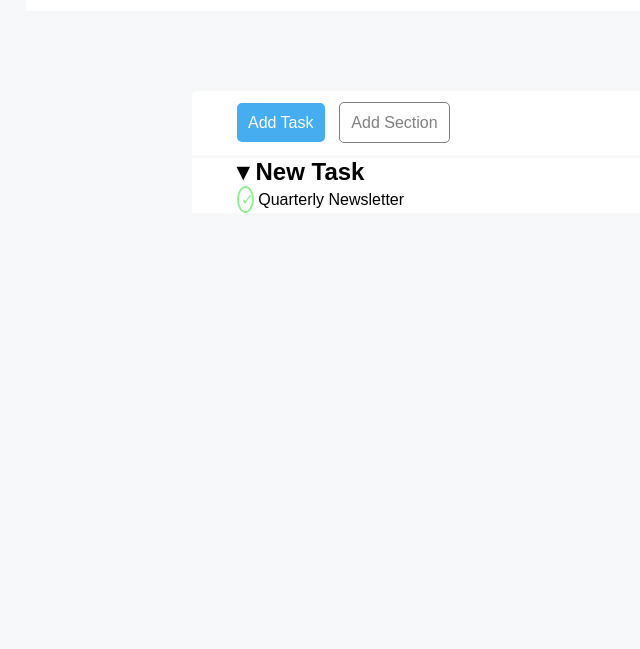
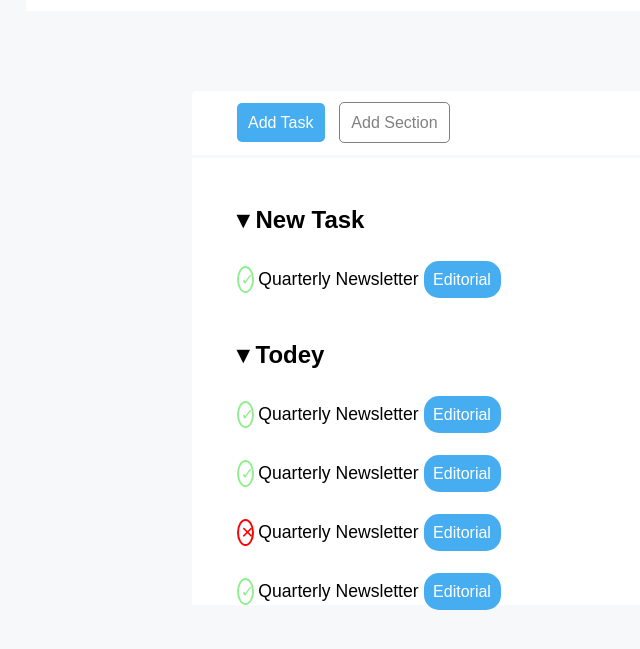
Before and after one commit to ImBlindForU/html-css-toboolist, a plain HTML site: page index.html in a window 1280 px wide. Shown: the part 69-718 px from the top of the page, without its empty margins (0-640 px from the left). Drawn offline with Linux system fonts and the light colour scheme.

Commit message:
main prima sezione e inizio seconda sezione

```diff
--- a/css/style.css
+++ b/css/style.css
@@ -68,8 +68,16 @@ header{
 
 ul{
     list-style-type: none;
+    padding-top: 3rem;
 }
 
+li{
+    padding-top: 2rem;
+}
+.font{
+    font-size: 1.1rem;
+    font-weight: 5390;
+}
 .circle{
     border: 2px solid black;
     padding: 2px;
@@ -83,3 +91,35 @@ ul{
     border-color: lightgreen;
     color: lightgreen;
 }
+
+.red{
+    border-color: red;
+    color: red;
+}
+
+.label{
+    color: white;
+    padding: 0.6rem;
+    border-radius: 15px;
+    border: 2px solid none;
+}
+
+.blu{
+    background-color:  #47adf1;
+}
+
+.purple{
+    background-color: purple;
+}
+
+.orange{
+    background-color: orange;
+}
+
+.fucsia{
+    background-color: blueviolet;
+}
+
+.acidgreen{
+    background-color: greenyellow;
+}
--- a/index.html
+++ b/index.html
@@ -34,8 +34,50 @@
                             <div class="green circle">
                                 &#10003;
                             </div>
-                            Quarterly Newsletter
-                            <span></span>
+                            <span class="font">
+                                Quarterly Newsletter
+                            </span>
+                            <span class="label blu">Editorial</span>
+                        </li>
+                    </ul>
+                    <!-- seconda sezione -->
+                    <ul>
+                        <h2>&#x25BE Todey</h2>
+                        <li>
+                            <div class="green circle">
+                                &#10003;
+                            </div>
+                            <span class="font">
+                                Quarterly Newsletter
+                            </span>
+                            <span class="label blu">Editorial</span>
+                        </li>
+                        <li>
+                            <div class="green circle">
+                                &#10003;
+                            </div>
+                            <span class="font">
+                                Quarterly Newsletter
+                            </span>
+                            <span class="label blu">Editorial</span>
+                        </li>
+                        <li>
+                            <div class="red circle">
+                                &#x2715;
+                            </div>
+                            <span class="font">
+                                Quarterly Newsletter
+                            </span>
+                            <span class="label blu">Editorial</span>
+                        </li>
+                        <li>
+                            <div class="green circle">
+                                &#10003;
+                            </div>
+                            <span class="font">
+                                Quarterly Newsletter
+                            </span>
+                            <span class="label blu">Editorial</span>
                         </li>
                     </ul>
                 </div>
```
